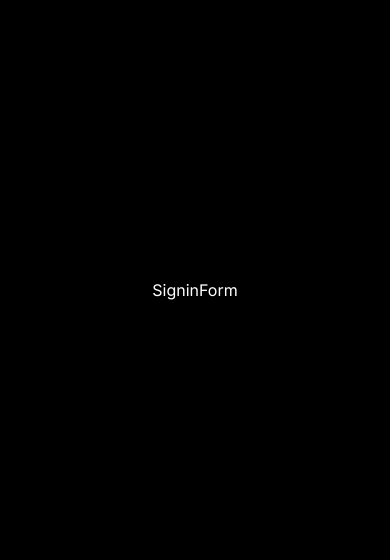
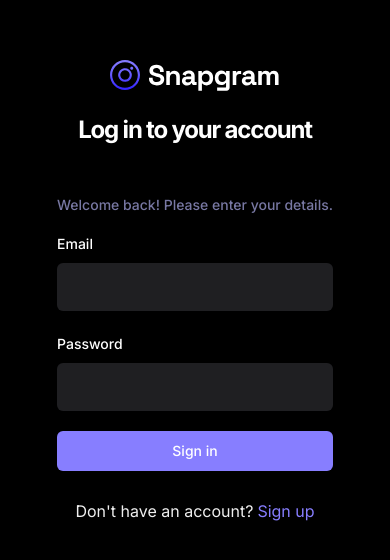
Before and after one commit to lilman109/instasnap, a React (Vite) app: page /sign-in in a window 390 px wide. Shown: the part 132-692 px from the top of the page. Built offline with nearby package versions, Linux system fonts and the light colour scheme; no server answers.

Commit message:
implemented the sign in form

```diff
--- a/src/_auth/SigninForm.tsx
+++ b/src/_auth/SigninForm.tsx
@@ -1,5 +1,121 @@
+import { zodResolver } from "@hookform/resolvers/zod";
+import { useForm } from "react-hook-form";
+import * as z from "zod";
+
+import { Button } from "@/components/ui/button";
+import {
+  Form,
+  FormControl,
+  FormField,
+  FormItem,
+  FormLabel,
+  FormMessage,
+} from "@/components/ui/form";
+import { Input } from "@/components/ui/input";
+import { SigninValidation } from "@/lib/validation";
+import Loader from "@/components/shared/Loader";
+import { Link, useNavigate } from "react-router-dom";
+import { useToast } from "@/components/ui/use-toast";
+import { useSignInAccount } from "@/lib/react-query/queriesAndMutations";
+import { useUserContext } from "@/contexts/AuthContext";
+
 const SigninForm = () => {
-  return <div>SigninForm</div>;
+  const { toast } = useToast();
+  const { checkAuthUser, isLoading: isUserLoading } = useUserContext();
+  const navigate = useNavigate();
+
+  const { mutateAsync: signInAccount } = useSignInAccount();
+
+  const form = useForm<z.infer<typeof SigninValidation>>({
+    resolver: zodResolver(SigninValidation),
+    defaultValues: {
+      email: "",
+      password: "",
+    },
+  });
+
+  const onSubmit = async (values: z.infer<typeof SigninValidation>) => {
+    const session = await signInAccount({
+      email: values.email,
+      password: values.password,
+    });
+
+    if (!session) {
+      return toast({ title: "Sign in failed. Please try again." });
+    }
+
+    const isLoggedIn = await checkAuthUser();
+
+    if (isLoggedIn) {
+      form.reset();
+      navigate("/");
+    } else {
+      return toast({ title: "Sign in failed. Pleaes try again." });
+    }
+  };
+  return (
+    <Form {...form}>
+      <div className="sm:w-420 flex-center flex-col">
+        <img src="/assets/images/logo.svg" alt="logo" />
+        <h2 className="h3-bold md:h2-bold pt-5 sm:pt-12">
+          Log in to your account
+        </h2>
+        <p className="text-light-3 small-medium md:base-regular mt-12">
+          Welcome back! Please enter your details.
+        </p>
+        <form
+          onSubmit={form.handleSubmit(onSubmit)}
+          className="flex flex-col gap-5 w-full mt-4"
+        >
+          <FormField
+            control={form.control}
+            name="email"
+            render={({ field }) => (
+              <FormItem>
+                <FormLabel>Email</FormLabel>
+                <FormControl>
+                  <Input type="email" className="shad-input" {...field} />
+                </FormControl>
+                <FormMessage />
+              </FormItem>
+            )}
+          />
+          <FormField
+            control={form.control}
+            name="password"
+            render={({ field }) => (
+              <FormItem>
+                <FormLabel>Password</FormLabel>
+                <FormControl>
+                  <Input type="password" className="shad-input" {...field} />
+                </FormControl>
+                <FormMessage />
+              </FormItem>
+            )}
+          />
+          <Button type="submit" className="shad-button_primary">
+            {isUserLoading ? (
+              <div className="flex-center gap-2">
+                <Loader />
+                Loading...
+              </div>
+            ) : (
+              "Sign in"
+            )}
+          </Button>
+          <p className="text-small-regular text-light-2 text-center mt-2">
+            Don't have an account?
+            <Link
+              to="/sign-up"
+              className="text-primary-500 text-small-semibold ml-1"
+            >
+              Sign up
+            </Link>
+          </p>
+        </form>
+      </div>
+    </Form>
+  );
 };
 
 export default SigninForm;
--- a/src/contexts/AuthContext.tsx
+++ b/src/contexts/AuthContext.tsx
@@ -67,8 +67,10 @@
   };
 
   useEffect(() => {
-    /* localStorage.getItem("cookieFallback") === null */
-    if (localStorage.getItem("cookieFallback") === "[]") {
+    if (
+      localStorage.getItem("cookieFallback") === "[]" ||
+      localStorage.getItem("cookieFallback") === null
+    ) {
       navigate("/sign-in");
     }
 
--- a/src/lib/validation/index.ts
+++ b/src/lib/validation/index.ts
@@ -10,3 +10,10 @@
     .string()
     .min(8, { message: "Password must be at least 8 characters" }),
 });
+
+export const SigninValidation = z.object({
+  email: z.string().email(),
+  password: z
+    .string()
+    .min(8, { message: "Password must be at least 8 characters" }),
+});
```
